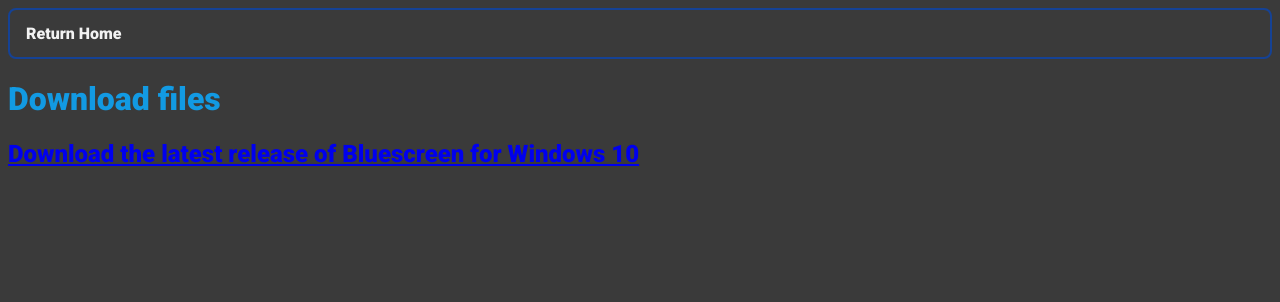
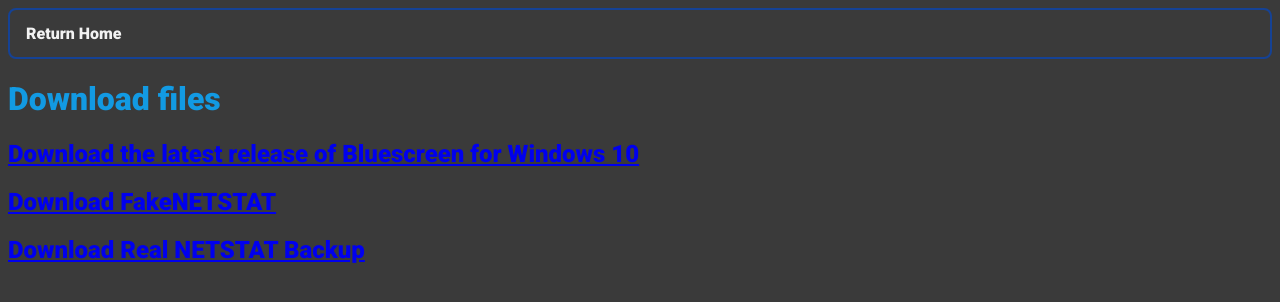
Before and after one commit to bazthedev/bazthedev.github.io, a plain HTML site: page p/downloads.html in a window 1280 px wide. Drawn offline with Linux system fonts and the light colour scheme.

Commit message:
Update downloads.html

```diff
--- a/p/downloads.html
+++ b/p/downloads.html
@@ -14,4 +14,6 @@
   <div class="nav-bar"><a href="../index.html">Return Home</a></div>
 <h1>Download files</h1>
 <a href="../files/bsod.HTML"><h2>Download the latest release of Bluescreen for Windows 10</h2></a>
+<a href="../files/NETSTAT.HTML"><h2>Download FakeNETSTAT</h2></a>
+<a href="../files/REAL_NETSTAT.HTML"><h2>Download Real NETSTAT Backup</h2></a>
 </html>
```
